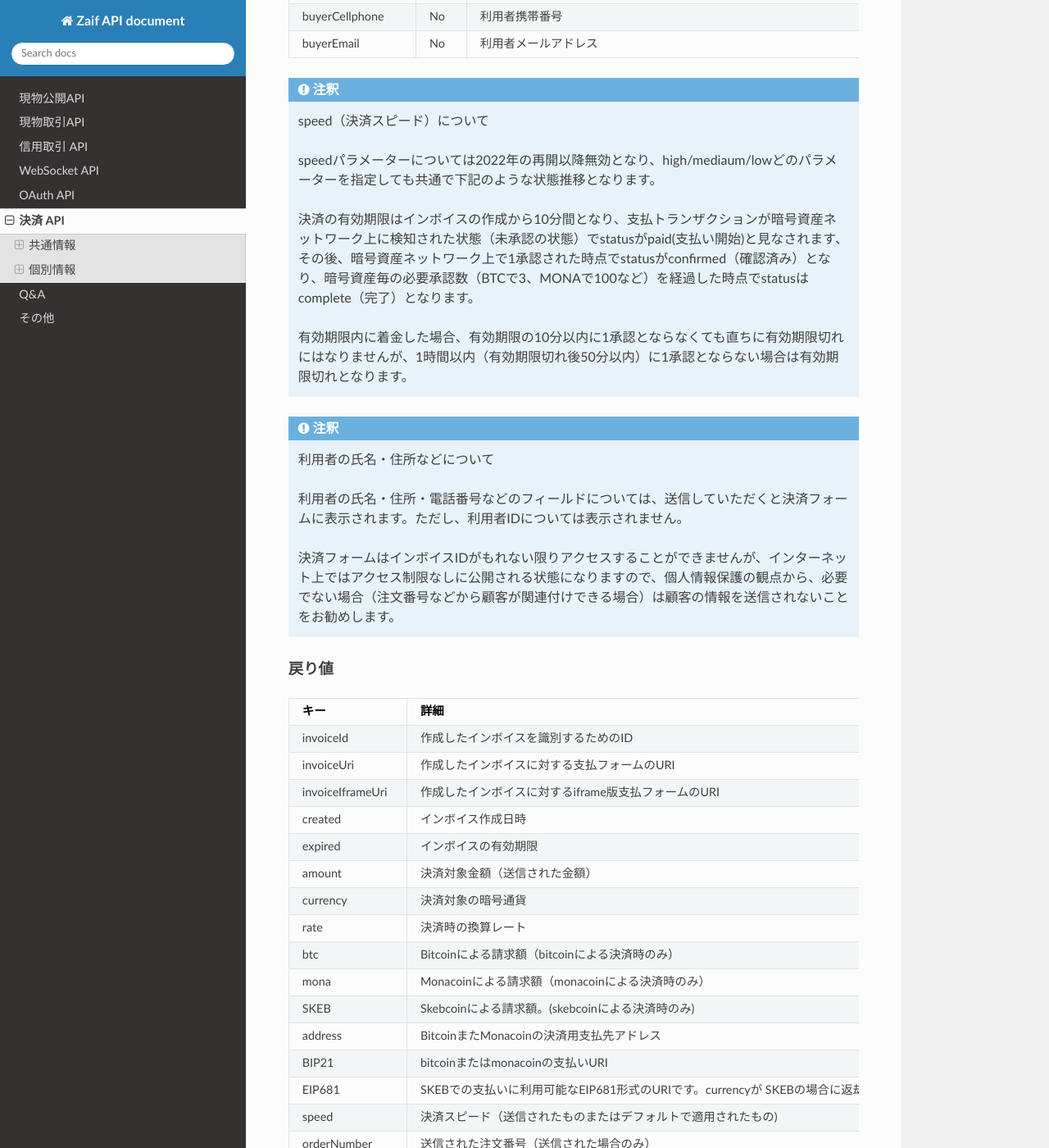
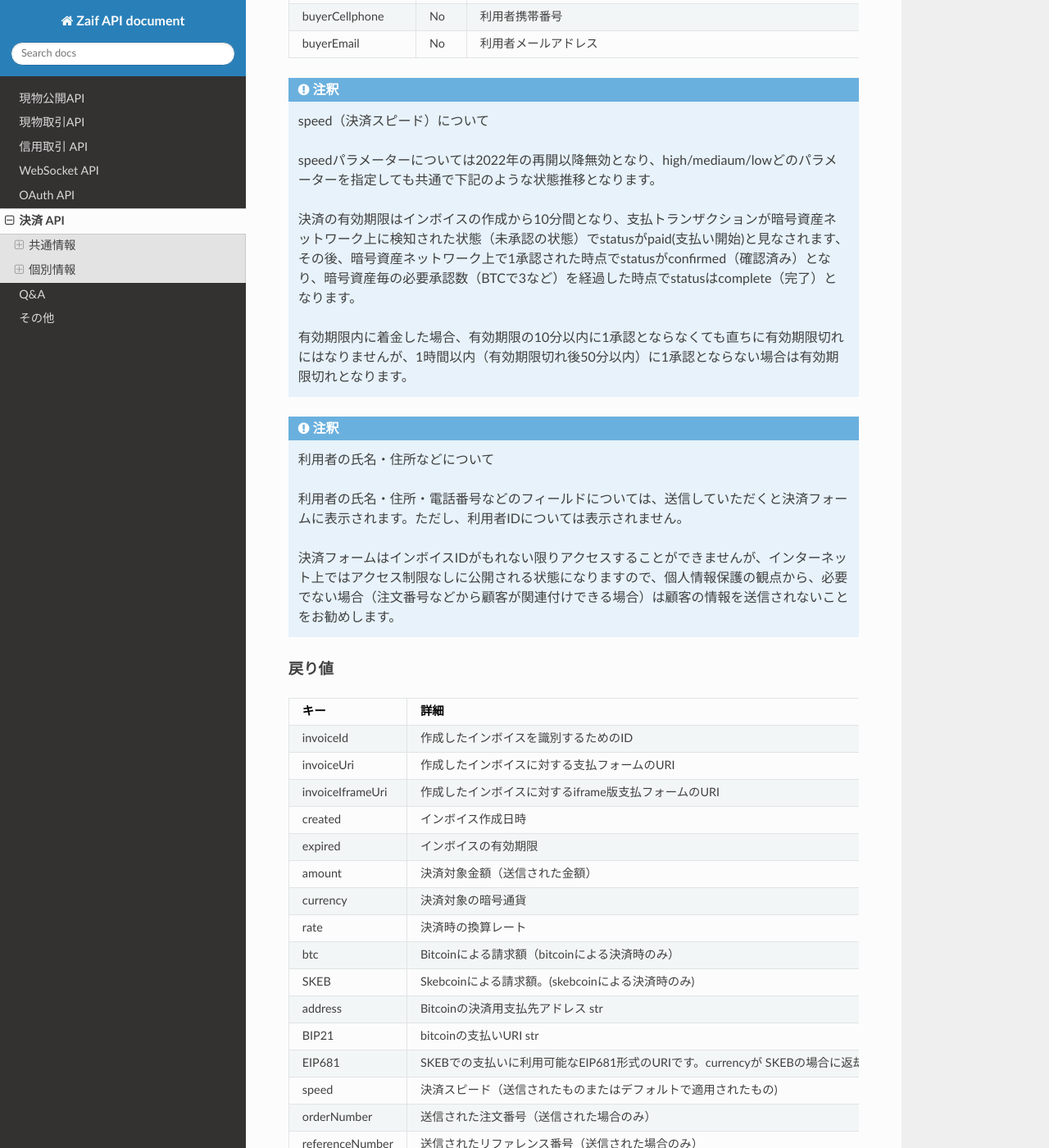
Before and after one commit to zaifdotjp/api-doc, a Sphinx documentation site: the page built from docs/PaymentAPI.md, in a window 1280 px wide and 1400 px high, scrolled down 4088 px. Shown: the whole window at 82% size. Built offline with Sphinx 7.4.7 and the Read the Docs theme 3.1.0, drawn with Linux system fonts in a browser that asks for light colours; some of the changed text lies outside the part shown.

Commit message:
ZAIF-17790 zaifpayment for mona 廃止対応 文言修正

````diff
--- a/docs/PaymentAPI.md
+++ b/docs/PaymentAPI.md
@@ -128,7 +128,7 @@ style='width:500px; overflow: hidden; padding:10px;'></iframe>
 
 ### インボイスの作成
 
-決済金額・商品名・通貨などの情報を送信してインボイスを作成し、暗号通貨による決済を開始します。 インボイスを作成すると、決済用のBitcoinまたはMonacoinアドレスが発行され、暗号通貨建ての請求が行なわれます。 インボイスには有効期限（現在３０分としていますが、これは変更になる可能性があります）があり、有効期限内に顧客が決済用のアドレスへ支払を行うことにより、決済が完了します。
+決済金額・商品名・通貨などの情報を送信してインボイスを作成し、暗号通貨による決済を開始します。 インボイスを作成すると、決済用のBitcoinアドレスが発行され、暗号通貨建ての請求が行なわれます。 インボイスには有効期限（現在３０分としていますが、これは変更になる可能性があります）があり、有効期限内に顧客が決済用のアドレスへ支払を行うことにより、決済が完了します。
 
 #### パラメータ
 ```eval_rst
@@ -141,7 +141,7 @@ notificationUri    No   決済完了したタイミングでの通知先URI 事
 notificationMethod No   決済完了したタイミングでの通知先URIへ通知する際に使用されるHTTPメソッド。デフォルトはPOSTになります。                                   str GET または POST
 webhookUrl         No   決済の状態が変化したタイミングでwebhook通知を送信する先のURL。事業者様のECサイトシステムに通知を行うためのものになります。                                        str
 redirectUri        No   決済フォームで着金後、ECサイトへ戻るためのリダイレクト先のURI。設定されなかった場合はリダイレクトせず着金後のステータスが表示されます。 str
-currency           Yes  決済に使用する暗号通貨                                                                                                                  str btc または mona または SKEB
+currency           Yes  決済に使用する暗号通貨                                                                                                                  str btc または SKEB
 amount             Yes  決済金額（日本円）。実際の請求対象金額。1円単位、カンマ無し。                                                                           int
 subTotal           No   小計（日本円）                                                                                                                          int
 tax                No   消費税（日本円）                                                                                                                        int
@@ -169,7 +169,7 @@ buyerEmail         No   利用者メールアドレス
 
   speedパラメーターについては2022年の再開以降無効となり、high/mediaum/lowどのパラメーターを指定しても共通で下記のような状態推移となります。
 
-  決済の有効期限はインボイスの作成から10分間となり、支払トランザクションが暗号資産ネットワーク上に検知された状態（未承認の状態）でstatusがpaid(支払い開始)と見なされます、その後、暗号資産ネットワーク上で1承認された時点でstatusがconfirmed（確認済み）となり、暗号資産毎の必要承認数（BTCで3、MONAで100など）を経過した時点でstatusはcomplete（完了）となります。
+  決済の有効期限はインボイスの作成から10分間となり、支払トランザクションが暗号資産ネットワーク上に検知された状態（未承認の状態）でstatusがpaid(支払い開始)と見なされます、その後、暗号資産ネットワーク上で1承認された時点でstatusがconfirmed（確認済み）となり、暗号資産毎の必要承認数（BTCで3など）を経過した時点でstatusはcomplete（完了）となります。
 
   有効期限内に着金した場合、有効期限の10分以内に1承認とならなくても直ちに有効期限切れにはなりませんが、1時間以内（有効期限切れ後50分以内）に1承認とならない場合は有効期限切れとなります。
 ```
@@ -196,10 +196,9 @@ amount           決済対象金額（送信された金額）
 currency         決済対象の暗号通貨                                              str
 rate             決済時の換算レート                                              int
 btc              Bitcoinによる請求額（bitcoinによる決済時のみ）                  str
-mona             Monacoinによる請求額（monacoinによる決済時のみ）                str
 SKEB             Skebcoinによる請求額。(skebcoinによる決済時のみ)                str
-address          BitcoinまたMonacoinの決済用支払先アドレス                       str
-BIP21            bitcoinまたはmonacoinの支払いURI                                str
+address          Bitcoinの決済用支払先アドレス                       str
+BIP21            bitcoinの支払いURI                                str
 EIP681           SKEBでの支払いに利用可能なEIP681形式のURIです。currencyが        str
                  SKEBの場合に返却されます。
 speed            決済スピード（送信されたものまたはデフォルトで適用されたもの)   str
@@ -261,7 +260,6 @@ settled          決済完了日時                                        UNIX_
 settledFormat    決済完了日時                                        TIMESTAMP
 amount           決済対象金額（送信された金額）                      int
 btc              Bitcoinによる請求額（bitcoinによる決済時のみ）      int
-mona             Monacoinによる請求額（monacoinによる決済時のみ）    int
 例）SKEB          請求額                                              str
 crypto_amount    請求額                                              str
 orderNumber      送信された注文番号（送信された場合のみ）            str
@@ -396,10 +394,9 @@ currency         決済対象の暗号通貨
 rate             決済時の換算レート                                              int
 overpaid         暗号資産の過入金額                                                str
 btc              Bitcoinによる請求額（bitcoinによる決済時のみ）                  str
-mona             Monacoinによる請求額（monacoinによる決済時のみ）                str
 SKEB             Skebcoinによる請求額（Skebcoinによる決済時のみ）                str
-address          BitcoinまたMonacoinのまたはSkebcoin決済用支払先アドレス                       str
-BIP21            bitcoinまたはmonacoinの支払いURI                                str
+address          BitcoinまたはSkebcoin決済用支払先アドレス                       str
+BIP21            bitcoinの支払いURI                                str
 EIP681           SKEBでの支払いに利用可能なEIP681形式のURIです。currencyが        str
                  SKEBの場合に返却されます。
 speed            決済スピード（送信されたものまたはデフォルトで適用されたもの)   str
````
